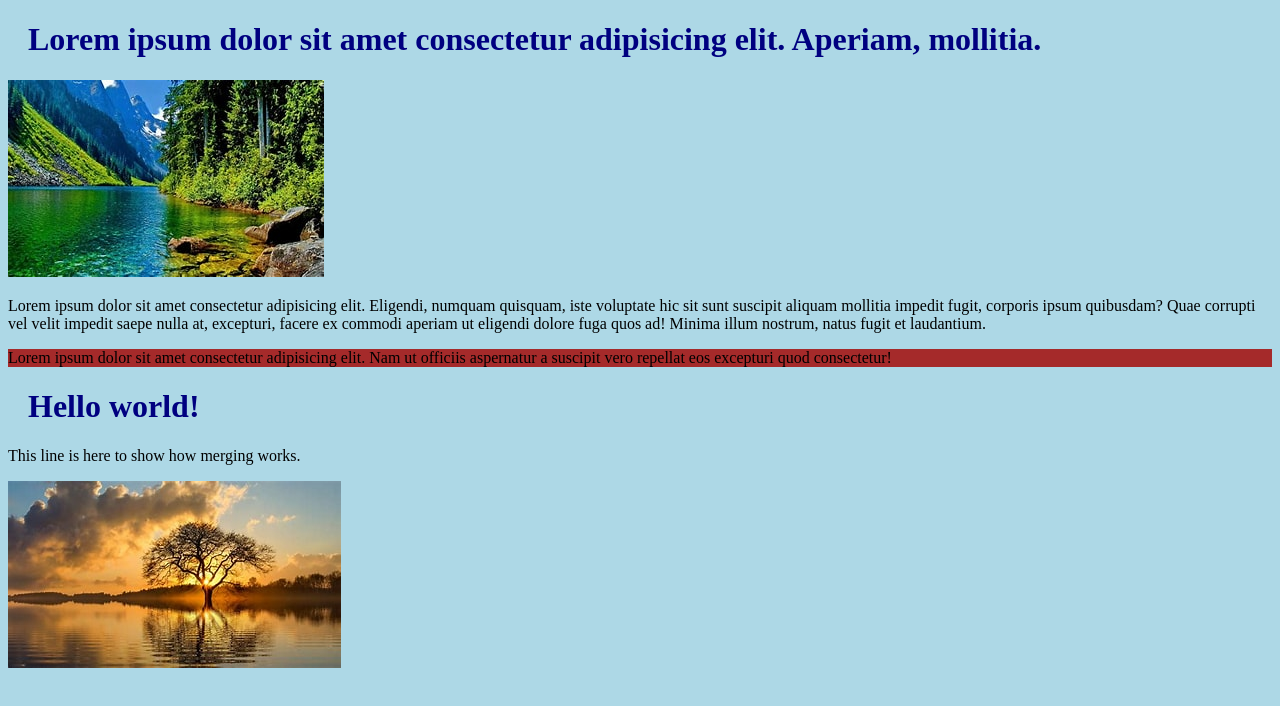
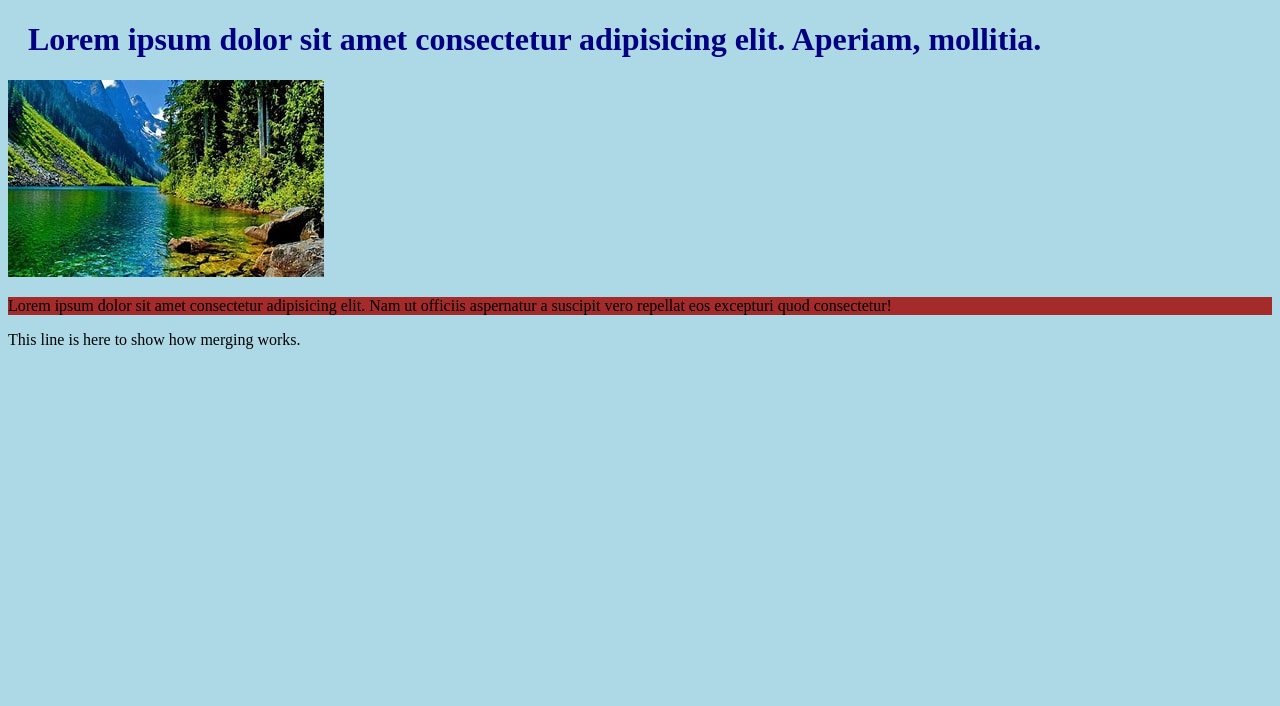
Before and after one commit to kumarshrivastav/hello-world, a plain HTML site: page index.html in a window 1280 px wide. Drawn offline with Linux system fonts and the light colour scheme.

Commit message:
Update index.html
second image removed

```diff
--- a/index.html
+++ b/index.html
@@ -1,20 +1,13 @@
 <!DOCTYPE html>
 <html>
 <head>
-<title>Hello World!</title>
+<title>Testing!</title>
 <link rel="stylesheet" href="bluestyle.css">
 </head>
 <body>
     <h1>Lorem ipsum dolor sit amet consectetur adipisicing elit. Aperiam, mollitia.</h1>
     <div><img src="/th.jpg" alt="first-image"></div>
-    <p>Lorem ipsum dolor sit amet consectetur adipisicing elit. Eligendi, numquam quisquam, iste voluptate hic sit sunt suscipit aliquam mollitia impedit fugit, corporis ipsum quibusdam? Quae corrupti vel velit impedit saepe nulla at, excepturi, facere ex commodi aperiam ut eligendi dolore fuga quos ad! Minima illum nostrum, natus fugit et laudantium.</p>
     <p class="second-p">Lorem ipsum dolor sit amet consectetur adipisicing elit. Nam ut officiis aspernatur a suscipit vero repellat eos excepturi quod consectetur!</p>
-
-<h1>Hello world!</h1>
-<p>This line is here to show how merging works.</p>
-
-    <div>
-        <img src="/th-second.jpg" alt="second-image">
-    </div>
+    <p>This line is here to show how merging works.</p>
 </body>
 </html>
```
